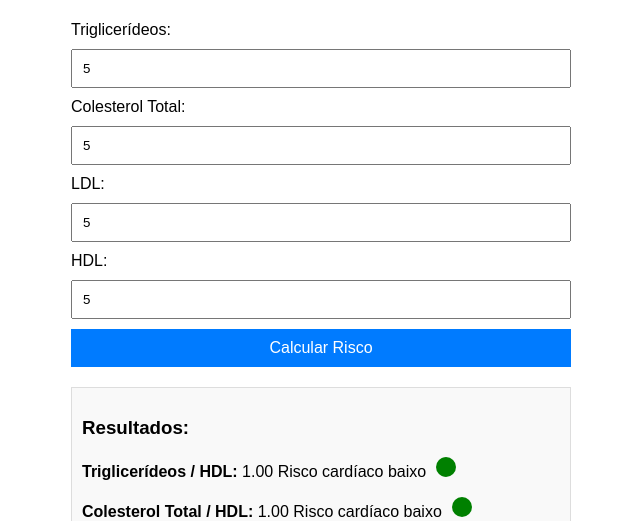
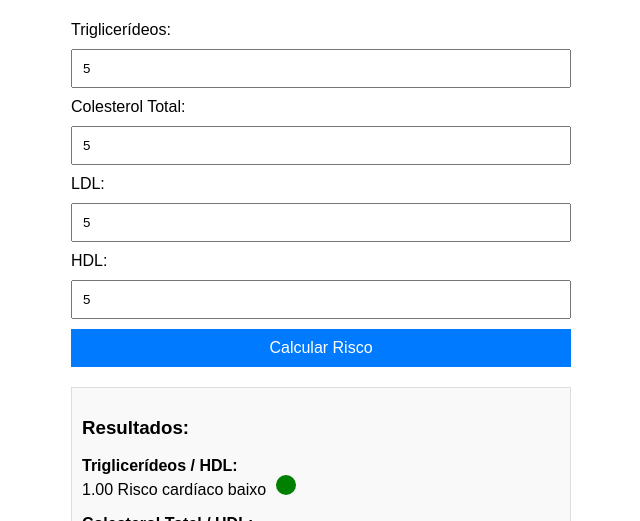
Before and after one commit to renataborbanutri/coracao, a plain HTML site: page index.html in a window 1280 px wide. Both pictures are taken after typing "5", "5", "5", "5" into the empty fields and a click on the button "Calcular Risco". Shown: the part 279-800 px from the top of the page, without its empty margins (319-959 px from the left). Drawn offline with Linux system fonts and the light colour scheme.

Commit message:
Update index.html

```diff
--- a/index.html
+++ b/index.html
@@ -133,9 +133,9 @@
 
       document.getElementById('result').innerHTML = `
         <h3>Resultados:</h3>
-        <p><strong>Triglicerídeos / HDL:</strong> ${ratioTrigHdl} ${riscoTrigHdl}</p>
-        <p><strong>Colesterol Total / HDL:</strong> ${ratioColHdl} ${riscoColHdl}</p>
-        <p><strong>LDL / HDL:</strong> ${ratioLdlHdl} ${riscoLdlHdl}</p>
+        <p><strong>Triglicerídeos / HDL:<br></strong> ${ratioTrigHdl} ${riscoTrigHdl}</p>
+        <p><strong>Colesterol Total / HDL:<br></strong> ${ratioColHdl} ${riscoColHdl}</p>
+        <p><strong>LDL / HDL:<br></strong> ${ratioLdlHdl} ${riscoLdlHdl}</p>
       `;
     }
 
```
